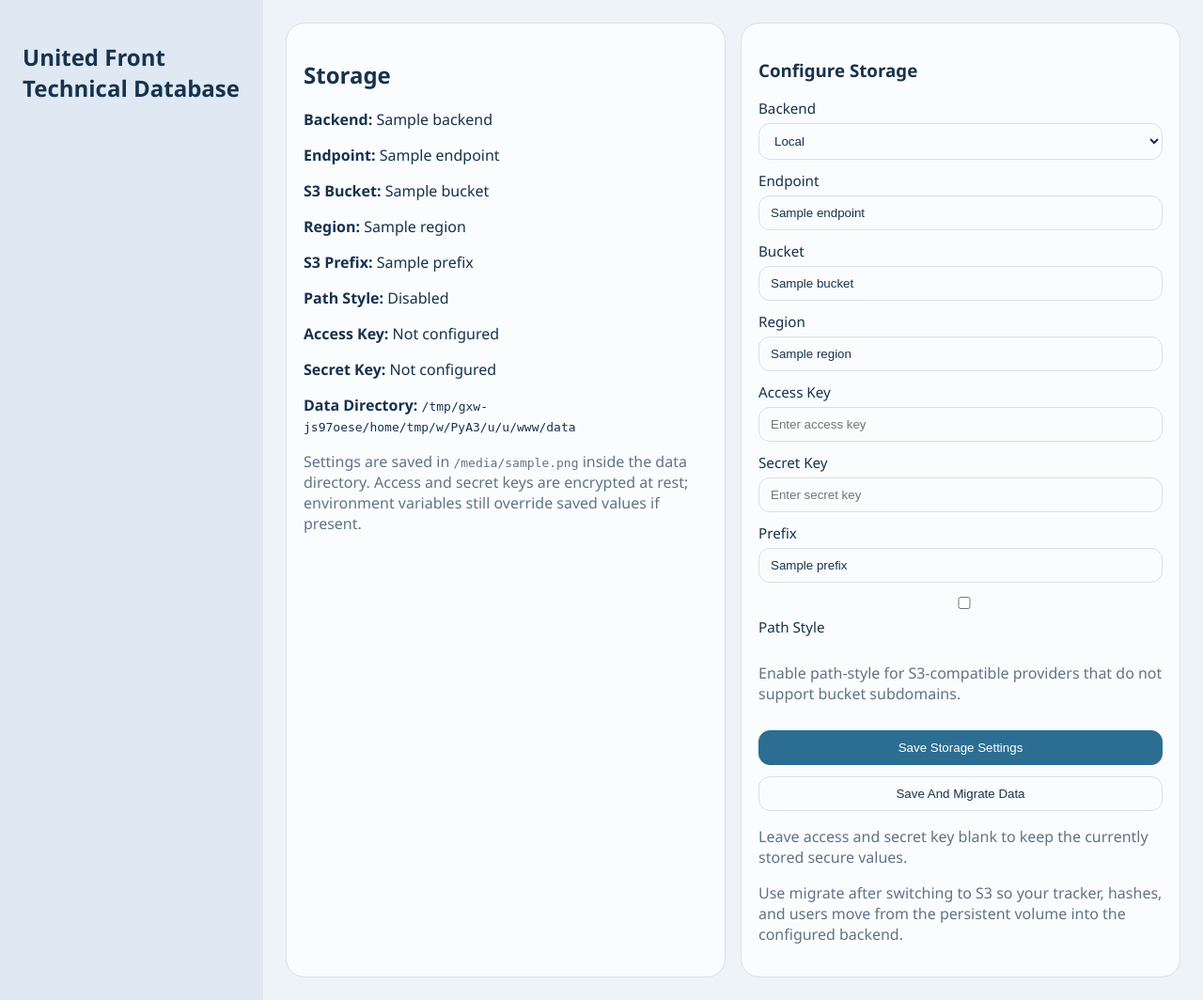
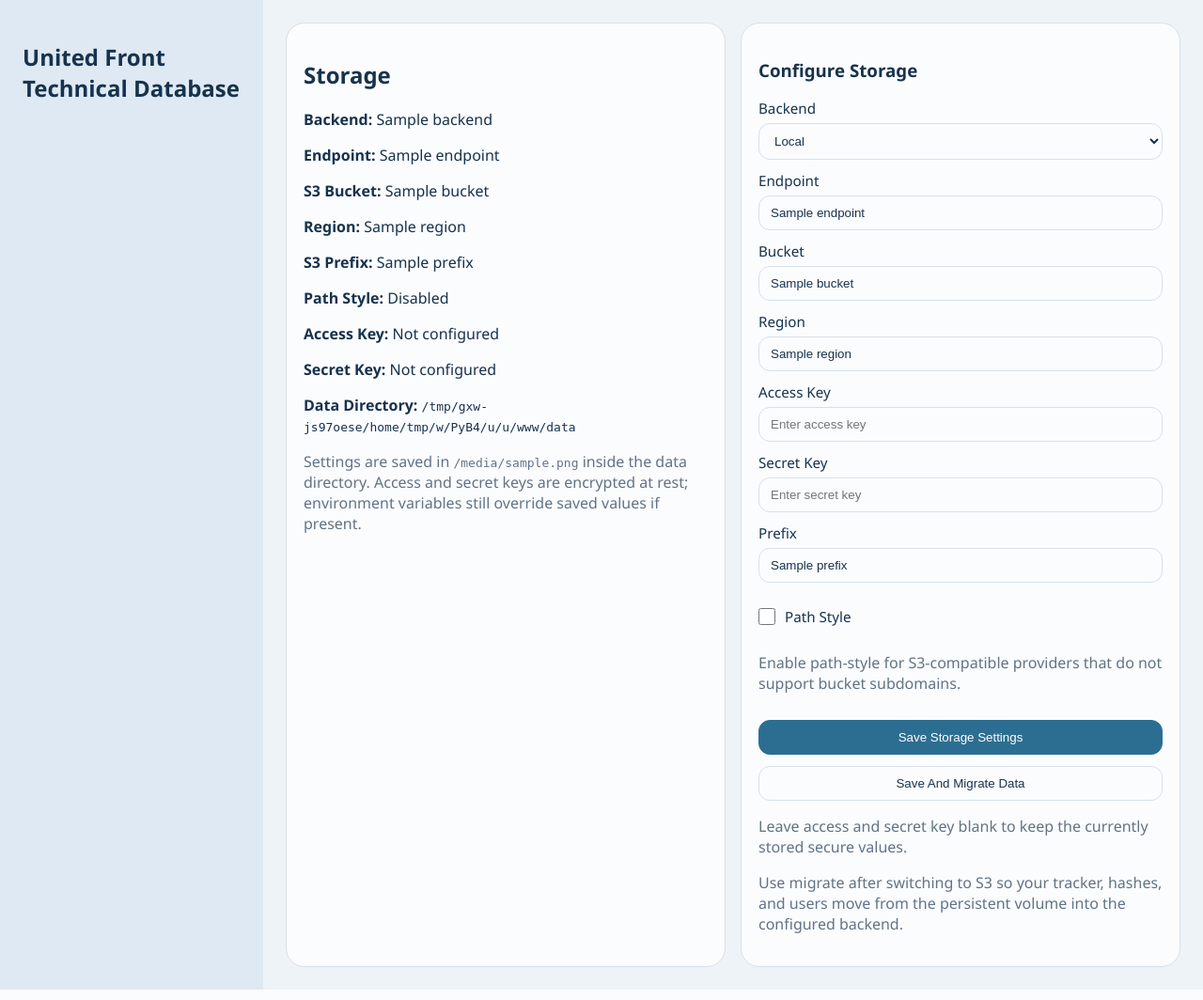
Before and after one commit to ArtyDaSmarty/UFTracker, a Flask app: template templates/admin_storage.html in a window 1280 px wide. Shown: the whole page at 94% size. Run offline with Flask 3, Linux system fonts and the light colour scheme; the template is opened without the code that fills it: most values are stand-ins (such as "Sample title", 1, 10 or a date in 2020).

Commit message:
Update admin_storage.html

```diff
--- a/templates/admin_storage.html
+++ b/templates/admin_storage.html
@@ -30,7 +30,7 @@
       <label>Access Key<input name="s3_access_key" placeholder="{% if has_access_key %}Stored securely{% else %}Enter access key{% endif %}"></label>
       <label>Secret Key<input name="s3_secret_key" type="password" placeholder="{% if has_secret_key %}Stored securely{% else %}Enter secret key{% endif %}"></label>
       <label>Prefix<input name="s3_prefix" value="{{ prefix }}"></label>
-      <label class="theme-toggle"><input type="checkbox" name="s3_path_style" {% if path_style %}checked{% endif %}> Path Style</label>
+      <label class="toggle-row"><input type="checkbox" name="s3_path_style" {% if path_style %}checked{% endif %}> <span>Path Style</span></label>
       <p class="muted">Enable path-style for S3-compatible providers that do not support bucket subdomains.</p>
       <button class="primary" name="action" value="save">Save Storage Settings</button>
       <button name="action" value="migrate">Save And Migrate Data</button>
```
